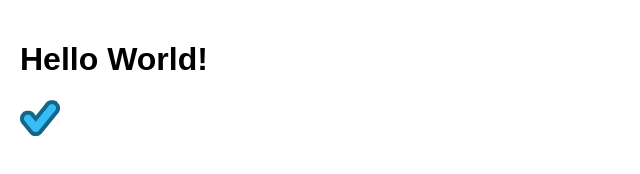
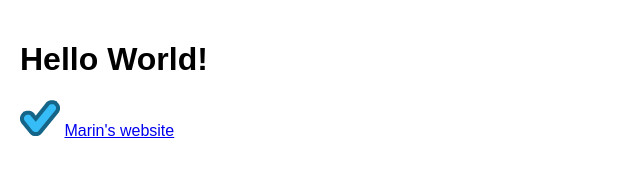
Before and after one commit to yrdsb-peths/p1-ics3u-class-website-2025-spring-p1-website, a plain HTML site: page index.html in a window 1280 px wide. Shown: the whole page, without its empty margins (0-640 px from the left). Drawn offline with Linux system fonts and the light colour scheme.

Commit message:
added Marin's website

```diff
--- a/index.html
+++ b/index.html
@@ -9,6 +9,8 @@
 <body>
     <h1>Hello World!</h1>
     <img src="./assets/images/logo.png" alt="Logo">
+
+    <a href="https://yrdsb-peths.github.io/github-pages-marin-yan/">Marin's website</a>
 </body>
 
 </html>
```
